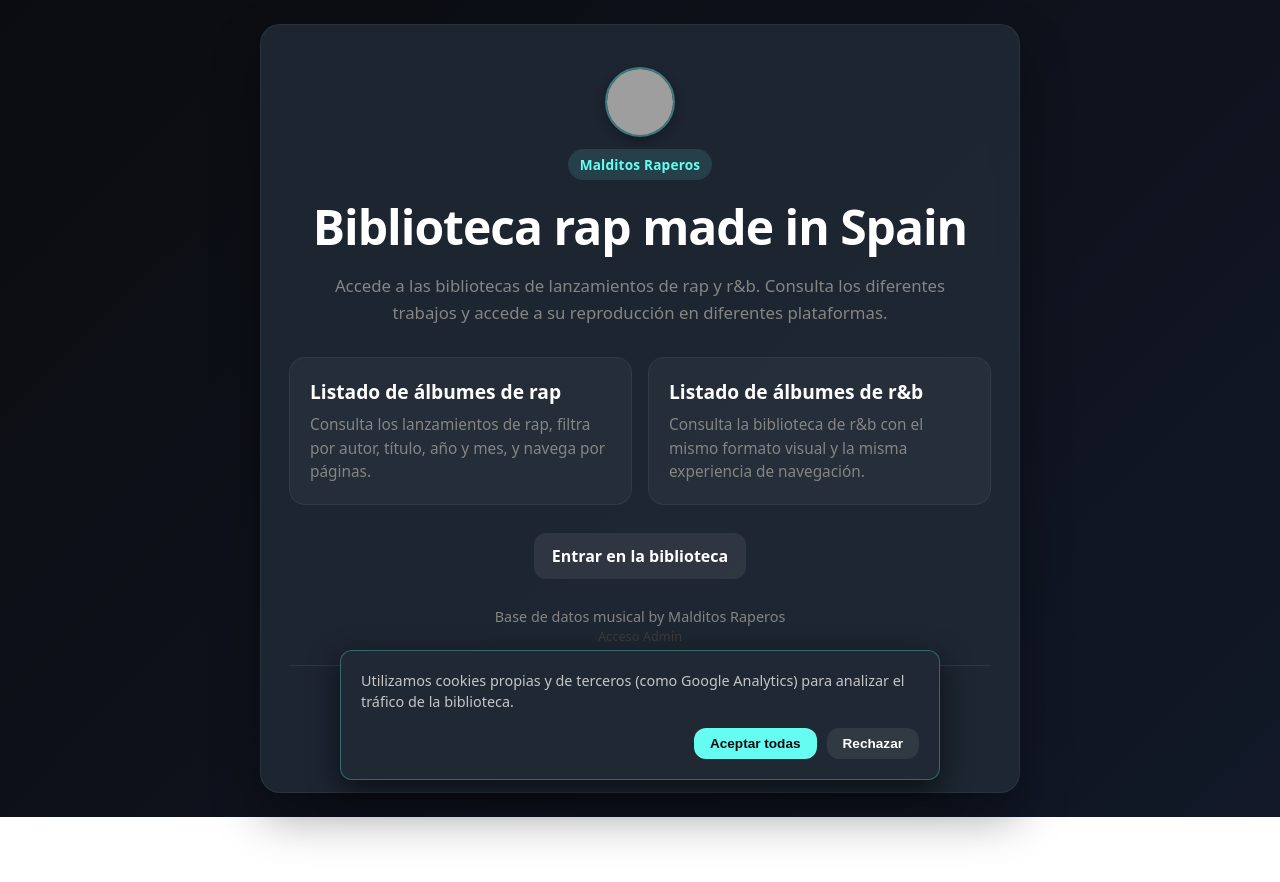
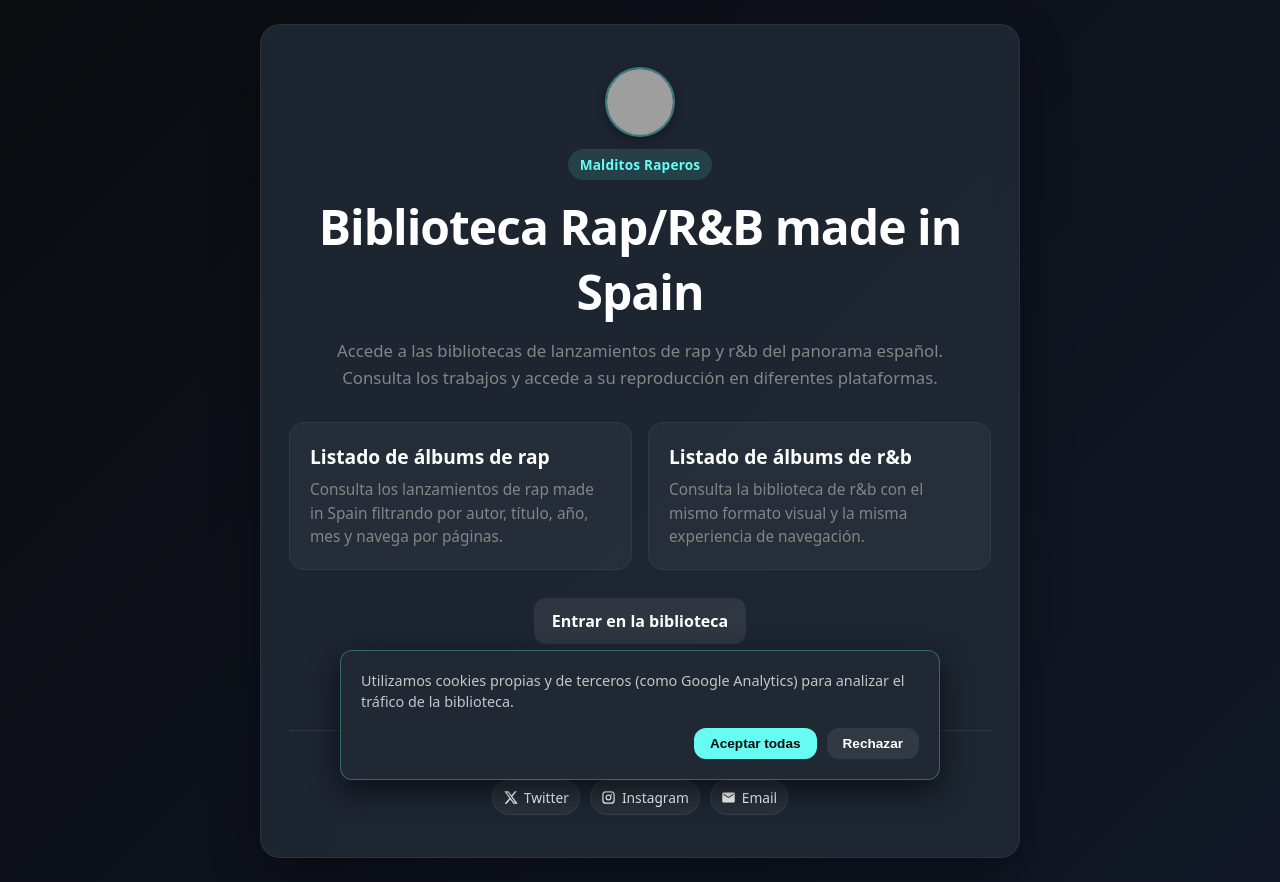
Before and after one commit to jesusviruez/malditosraperos, a website: page index.html in a window 1280 px wide. Before the commit the page ends 817 px from the top, so only its background shows below. Drawn offline with Linux system fonts and the light colour scheme; grey boxes are pictures that could not be loaded.

Commit message:
Revise content for Spanish rap and R&B library
Updated the title and various text elements to better reflect the content and focus on Spanish rap and R&B.

```diff
--- a/index.html
+++ b/index.html
@@ -3,7 +3,7 @@
 <head>
   <meta charset="UTF-8" />
   <meta name="viewport" content="width=device-width, initial-scale=1.0" />
-  <title>La biblioteca</title>
+  <title>La biblioteca de Malditos Raperos</title>
   <style>
     :root {
       --bg-color: #0b0c10;
@@ -268,20 +268,20 @@
       <img src="https://pbs.twimg.com/profile_images/1907479564055457792/BlvNyQgX.jpg" alt="Logo Malditos Raperos" class="brand-logo">
       <span class="eyebrow" style="margin-bottom: 0;">Malditos Raperos</span>
     </div>
-    <h1>Biblioteca rap made in Spain</h1>
+    <h1>Biblioteca Rap/R&B made in Spain</h1>
     <p class="subtitle">
-      Accede a las bibliotecas de lanzamientos de rap y r&amp;b.
-      Consulta los diferentes trabajos y accede a su reproducción en diferentes plataformas.
+      Accede a las bibliotecas de lanzamientos de rap y r&amp;b del panorama español.
+      Consulta los trabajos y accede a su reproducción en diferentes plataformas.
     </p>
 
     <section class="nav-links">
       <a class="nav-card" href="biblioteca.html?library=rap">
-        <h2>Listado de álbumes de rap</h2>
-        <p>Consulta los lanzamientos de rap, filtra por autor, título, año y mes, y navega por páginas.</p>
+        <h2>Listado de álbums de rap</h2>
+        <p>Consulta los lanzamientos de rap made in Spain filtrando por autor, título, año, mes y navega por páginas.</p>
       </a>
 
       <a class="nav-card" href="biblioteca.html?library=rb">
-        <h2>Listado de álbumes de r&amp;b</h2>
+        <h2>Listado de álbums de r&amp;b</h2>
         <p>Consulta la biblioteca de r&amp;b con el mismo formato visual y la misma experiencia de navegación.</p>
       </a>
     </section>
@@ -292,7 +292,7 @@
     </div>
 
 <footer class="footer-note">
-      Base de datos musical by Malditos Raperos
+     La Biblioteca es un proyecto de Malditos Raperos.
       <br>
       <a href="admin.html" style="color:#3e3b3b; text-decoration:none; font-size:0.8rem;">Acceso Admin</a>
 
```
